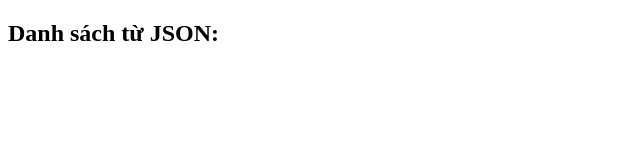
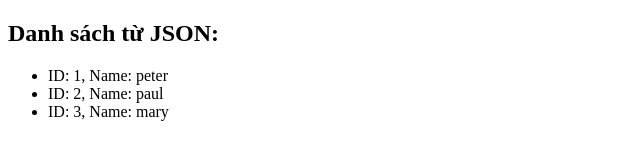
Before and after one commit to hapvn/CanPheLieu, a plain HTML site: page index.html in a window 1280 px wide. Shown: the whole page, without its empty margins (0-640 px from the left). Drawn offline with Linux system fonts and the light colour scheme.

Commit message:
Update index.html

```diff
--- a/index.html
+++ b/index.html
@@ -11,10 +11,10 @@
   <script>
     const dbName = "MyDatabase";
     const storeName = "User";
-    const storeName = "Location";
-    const storeName = "Scrap_Material";
-    const storeName = "Weight_Data";
-    const storeName = "Weight_Type";
+    const storeNameLocation = "Location";
+    const storeNameScrap_Material = "Scrap_Material";
+    const storeNameWeight_Data = "Weight_Data";
+    const storeNameWeight_Type = "Weight_Type";
 
     fetch('data.json') // Tải file JSON
       .then(response => response.json())
```
